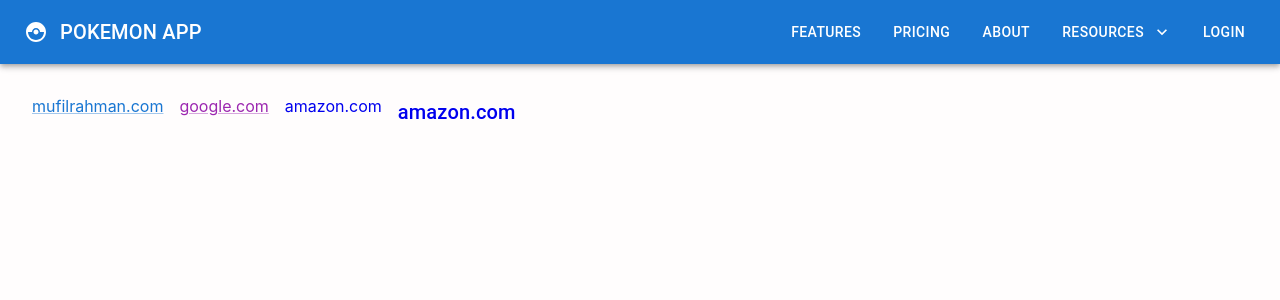
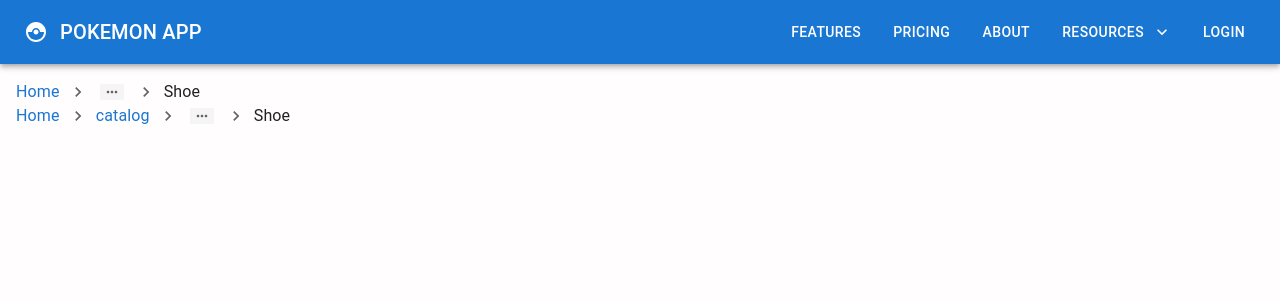
Before and after one commit to rahmanizum/Material-UI-Learning, a React (Create React App) app: page / in a window 1280 px wide. Shown: the top 300 px of the page. Built offline with nearby package versions, Linux system fonts and the light colour scheme.

Commit message:
Mui Breadcrumbs

```diff
--- a/src/App.js
+++ b/src/App.js
@@ -13,7 +13,9 @@
 // import MuiAccordian from "./components/MuiAccordian";
 // import MuiImageList from "./components/MuiImageList";
 import MuiNavbar from "./components/MuiNavbar";
-import MuiLink from "./components/MuiLink";
+// import MuiLink from "./components/MuiLink";
+import MuiBreadcrumbs from "./components/MuiBreadcrumbs";
+
 function App() {
   return (
     <div className="App">
@@ -31,7 +33,8 @@
       {/* <MuiAccordian/> */}
       {/* <MuiImageList/> */}
       <MuiNavbar/>
-      <MuiLink/>
+      {/* <MuiLink/> */}
+      <MuiBreadcrumbs/>
 
     </div>
   );
--- /dev/null
+++ b/src/components/MuiBreadcrumbs.jsx
@@ -0,0 +1,44 @@
+import React from "react";
+import { Box, Breadcrumbs, Link, Typography } from "@mui/material";
+import { NavigateNext as NavigateNextIcon } from "@mui/icons-material";
+const MuiBreadcrumbs = () => {
+  return (
+    <Box m={2}>
+      <Breadcrumbs
+        aria-label="breadcrumb"
+        separator={<NavigateNextIcon fontSize="small" />}
+        maxItems={2}
+      >
+        <Link underline="hover" href="#">
+          Home
+        </Link>
+        <Link underline="hover" href="#">
+          catalog
+        </Link>
+        <Link underline="hover" href="#">
+          Accessories
+        </Link>
+        <Typography color="text.primary"> Shoe</Typography>
+      </Breadcrumbs>
+      <Breadcrumbs
+        aria-label="breadcrumb"
+        separator={<NavigateNextIcon fontSize="small" />}
+        maxItems={2}
+        itemsBeforeCollapse={2}
+      >
+        <Link underline="hover" href="#">
+          Home
+        </Link>
+        <Link underline="hover" href="#">
+          catalog
+        </Link>
+        <Link underline="hover" href="#">
+          Accessories
+        </Link>
+        <Typography color="text.primary"> Shoe</Typography>
+      </Breadcrumbs>
+    </Box>
+  );
+};
+
+export default MuiBreadcrumbs;
```
